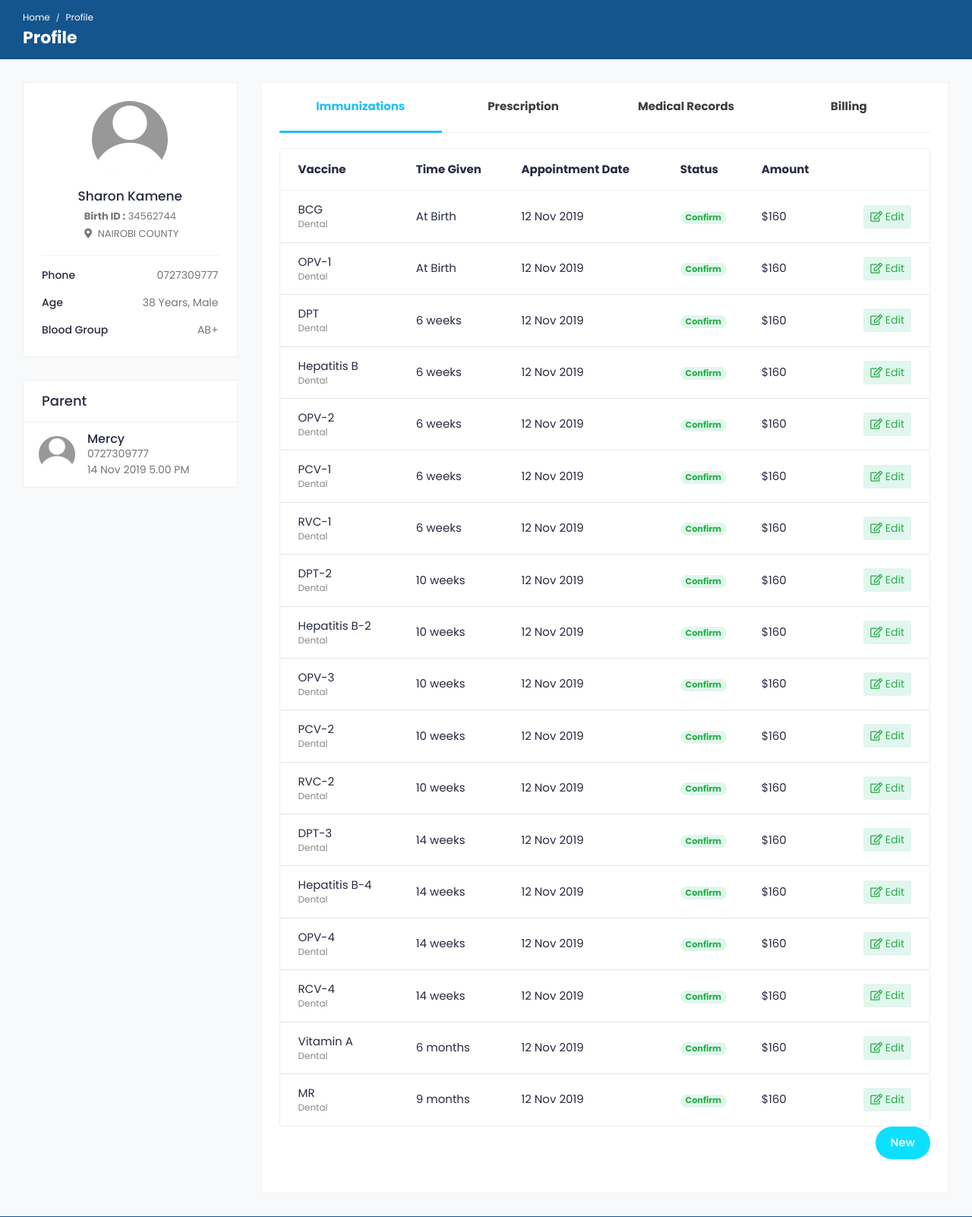
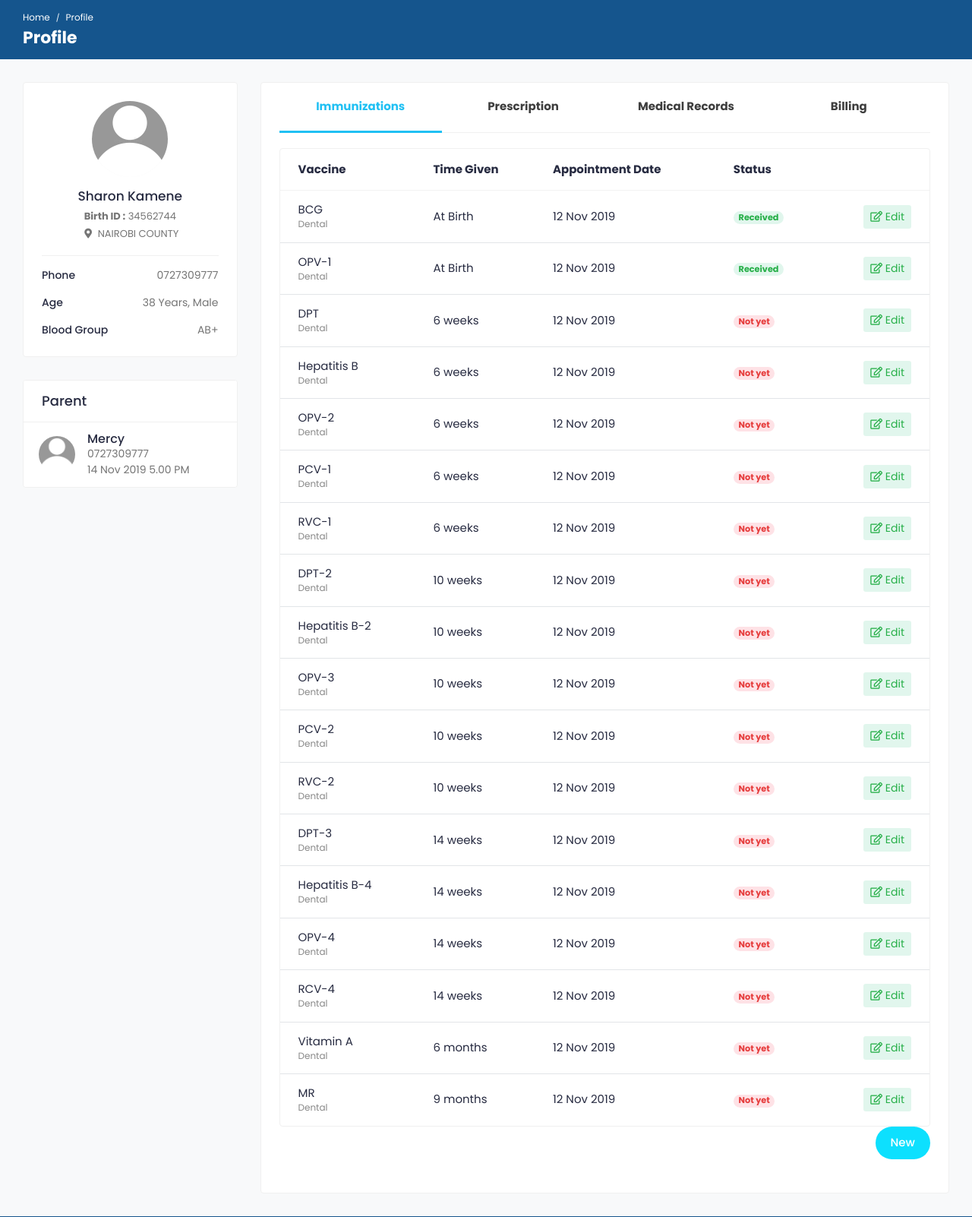
Before and after one commit to itsregalo/child-immunization-tracking-system, a Django app: page /child-profile/383d5b09-6942-463e-afcb-1b66445858c3/ in a window 1280 px wide. Shown: the part 86-1688 px from the top of the page at 76% size. Run offline with Django 4.2, Linux system fonts and the light colour scheme; a user stored in the database is signed in; data comes from the database, SQL or seed files in the repository; both versions use the stored data as it was after the commit; parts of the project's set-up code (start-up, migrations or seed data) failed here and were passed over; some libraries are stand-ins or nearby versions.

Commit message:
included hospital table and child immunization detail form

```diff
--- a/core/models.py
+++ b/core/models.py
@@ -110,8 +110,8 @@ class Vaccines(models.Model):
 class ChildImmunization(models.Model):
     child = models.ForeignKey(Child, on_delete=models.CASCADE)
     vaccine = models.ForeignKey(Vaccines, on_delete=models.CASCADE)
-    weight = models.PositiveSmallIntegerField(default=0, blank=True)
-    height = models.PositiveSmallIntegerField(default=0, blank=True)
+    weight = models.DecimalField(max_digits=4, decimal_places=2, blank=True, null=True)
+    height = models.DecimalField(max_digits=4, decimal_places=2, blank=True, null=True)
     comment = models.TextField(max_length=254, blank=True, null=True)
     date_given = models.DateTimeField(blank=True, null=True)
     doctor = models.ForeignKey(Doctor, on_delete=models.DO_NOTHING)
--- a/core/views.py
+++ b/core/views.py
@@ -2,7 +2,7 @@ from django.shortcuts import render, get_object_or_404
 from django.contrib.auth.decorators import login_required
 from .models import *
 from accounts.models import *
-from .forms import ChildCreateForm
+from .forms import ChildCreateForm, ChildImmunizationForm
 from accounts.forms import DoctorRegistrationForm
 from django.contrib import messages
 from django.http import HttpResponseRedirect
@@ -161,9 +161,20 @@ def child_profile(request, uuid, *args, **kwargs):
 def child_immunization_detail(request, uuid, *args, **kwargs):
     immunization = get_object_or_404(ChildImmunization, uuid=uuid)
     child = immunization.child
+    form = ChildImmunizationForm(request.POST or None, instance=immunization)
+    if request.method == 'POST':
+        form = ChildImmunizationForm(request.POST, instance=immunization)
+        if form.is_valid():
+            form.save()
+            messages.success(request, 'Immunization updated successfully')
+            return HttpResponseRedirect(reverse('core:child-profile', kwargs={'uuid':child.uuid}))
+        messages.error(request, 'Immunization update failed')
+
     context = {
         'immunization':immunization,
-        'child':child
+        'child':child,
+        'doctor':immunization.doctor,
+        'form':form
     }
     return render(request, 'child_immunization_detail.html', context)
 
--- a/frontend/templates/child_profile.html
+++ b/frontend/templates/child_profile.html
@@ -122,7 +122,6 @@
 																	<th>Time Given</th>
 																	<th>Appointment Date</th>
 																	<th>Status</th>
-																	<th>Amount</th>
 
 																	<th></th>
 																</tr>
@@ -139,12 +138,16 @@
 																	</td>
 																	<td>{{ immunization.vaccine.time_given }} </td>
 																	<td>12 Nov 2019</td>
-																	<td><span class="badge badge-pill bg-success-light">Confirm</span></td>
-																	<td>$160</td>
+
+																	{% if immunization.is_vaccinated %}
+																		<td><span class="badge badge-pill bg-success-light">Received</span></td>
+																	{% else %}
+																		<td><span class="badge badge-pill bg-danger-light">Not yet</span></td>
+																	{% endif %}
 
 																	<td class="text-right">
 																		<div class="table-action">
-																			<a href="javascript:void(0);" class="btn btn-sm bg-success-light">
+																			<a href="{{ immunization.get_absolute_url }}" class="btn btn-sm bg-success-light">
 																				<i class="far fa-edit"></i> Edit
 																			</a>
 																		</div>
```
Also changed, not shown: frontend/templates/child_immunization_detail.html (+7 -21 lines), core/migrations/0009_alter_childimmunization_height_and_more.py (added), db.sqlite3.
